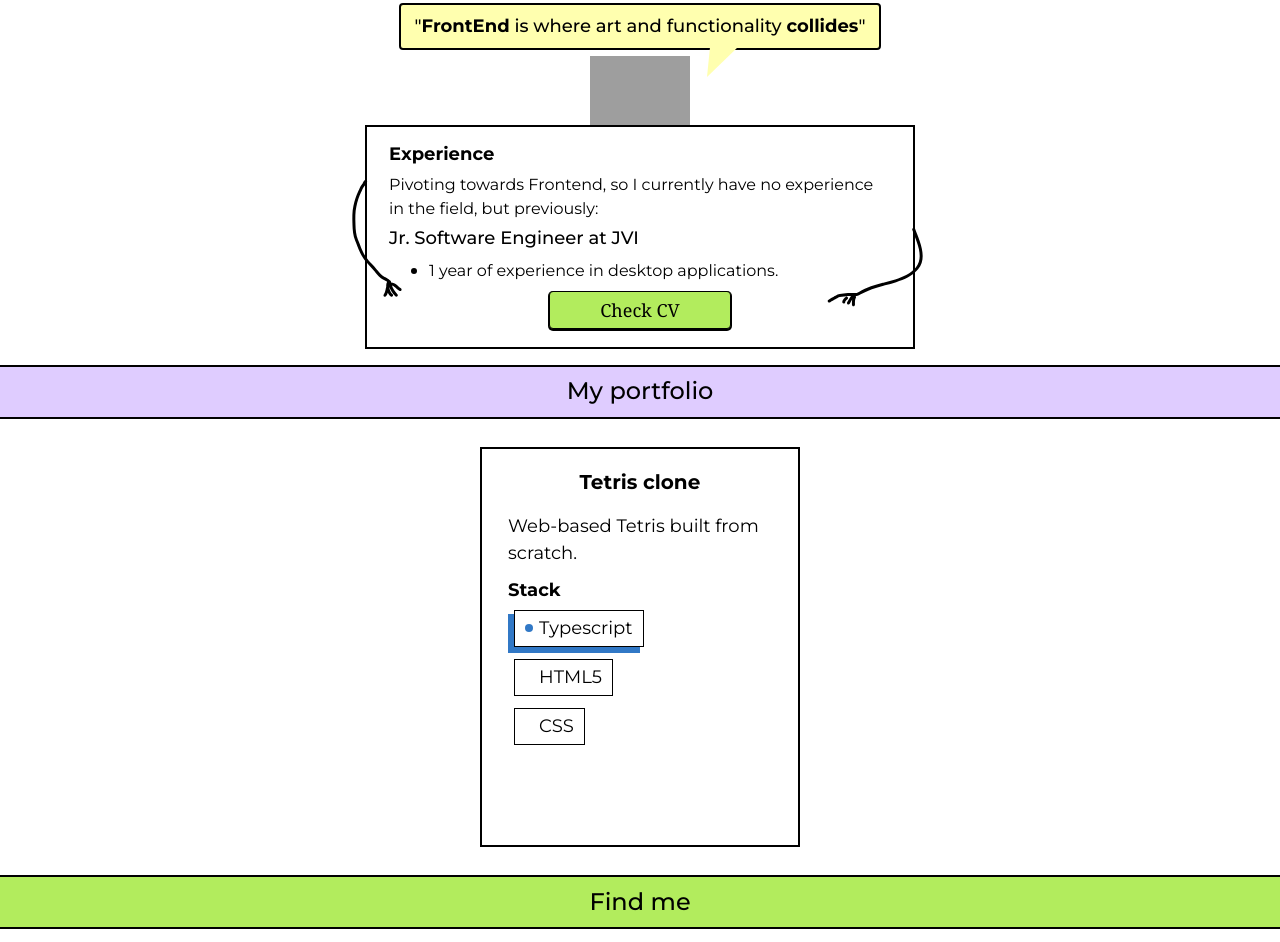
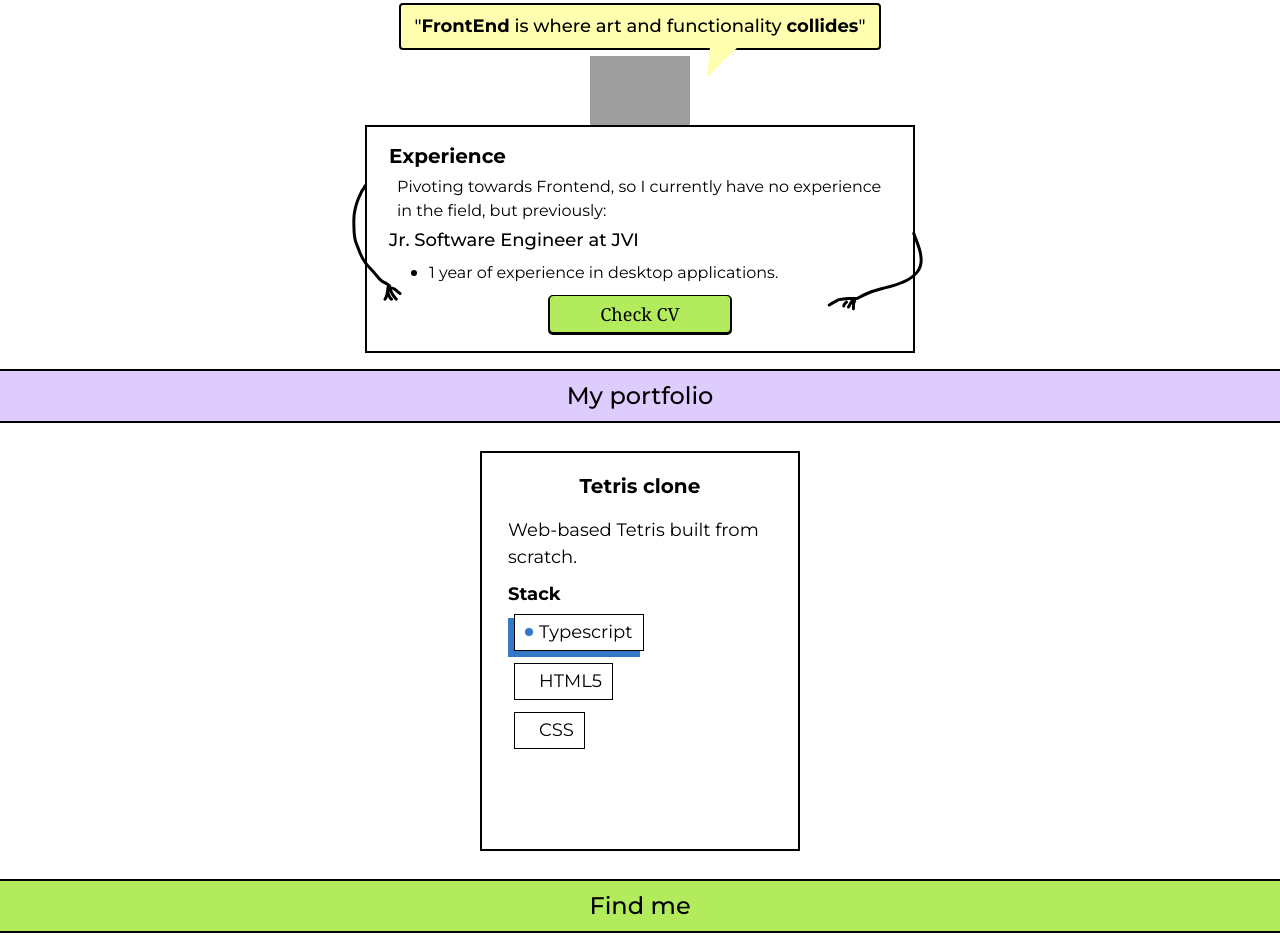
Before and after one commit to KevinMaciasA/KevinMaciasA.github.io, a website built with Vite: page index.html in a window 1280 px wide. Shown: the part 903-1845 px from the top of the page. Built offline with nearby package versions, Linux system fonts and the light colour scheme; grey boxes are pictures that could not be loaded.

Commit message:
Fix experience card look

```diff
--- a/styles/info.css
+++ b/styles/info.css
@@ -65,8 +65,17 @@
   z-index: 2;
 }
 
-.experience h3 {
+.experience h2 {
+  font-size: 2rem;
+}
+
+.experience p:not(li > p) {
+  padding: 0 8px;
   text-wrap: wrap;
+}
+
+.experience .button__cv {
+  margin-block-start: 2px;
 }
 
 .hand {
```
